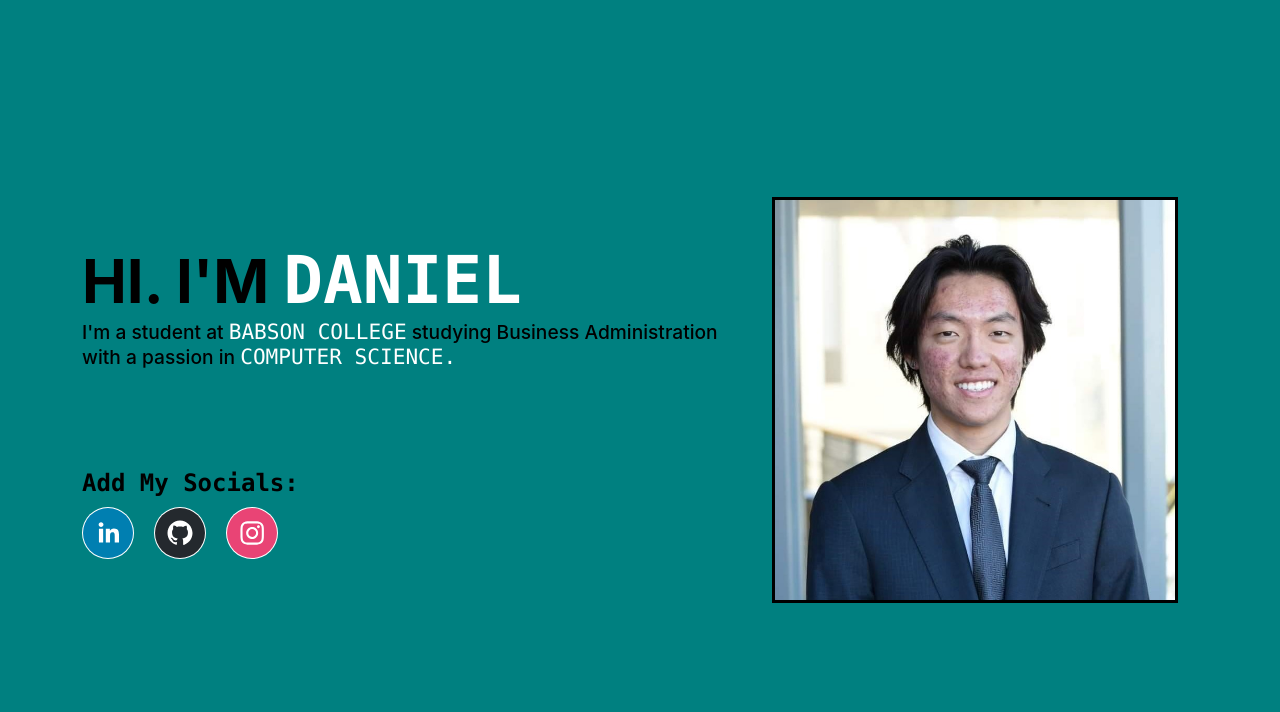
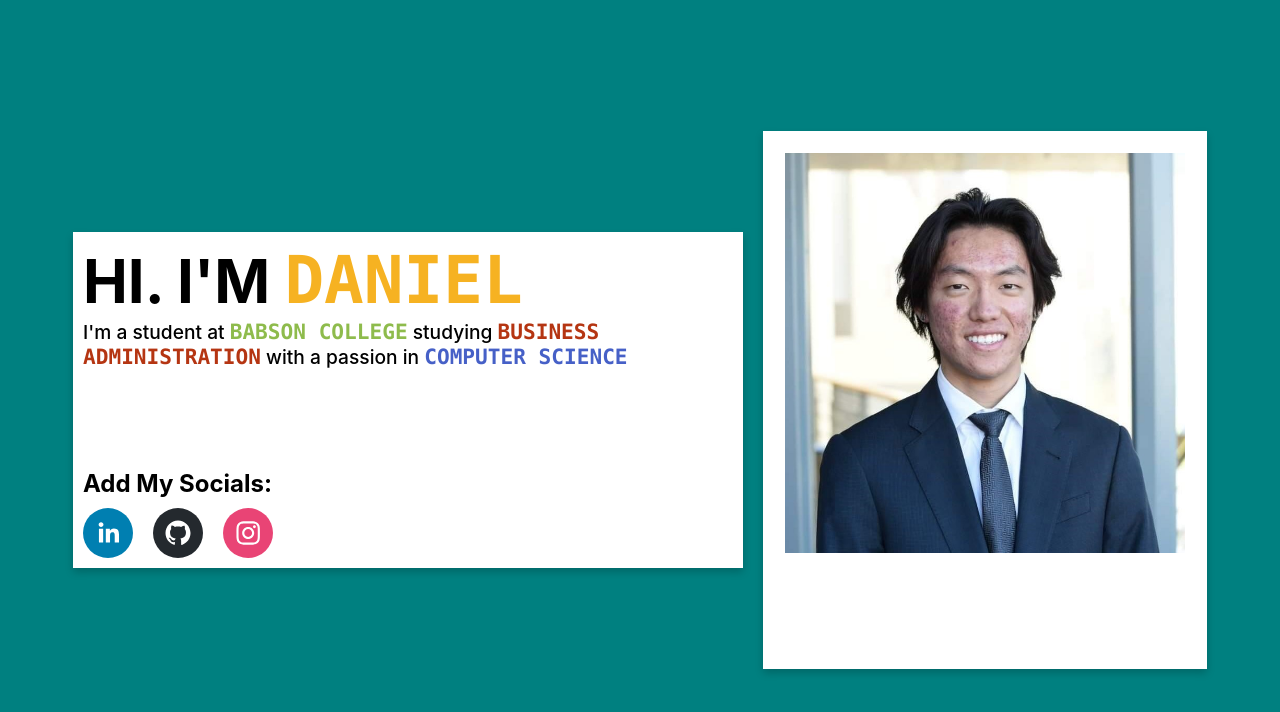
Before and after one commit to Dojo456/personal-website, a React (Create React App) app: page / in a window 1280 px wide. Shown: the top 712 px of the page. Built offline with nearby package versions, Linux system fonts and the light colour scheme.

Commit message:
Prettified profile page

```diff
--- a/src/App.css
+++ b/src/App.css
@@ -1,38 +1,10 @@
-.App {
-  text-align: center;
+.card {
+  /* Add shadows to create the "card" effect */
+  box-shadow: 0 4px 8px 0 rgba(0,0,0,0.2);
+  transition: 0.3s;
 }
 
-.App-logo {
-  height: 40vmin;
-  pointer-events: none;
+/* On mouse-over, add a deeper shadow */
+.card:hover {
+  box-shadow: 0 8px 16px 0 rgba(0,0,0,0.2);
 }
-
-@media (prefers-reduced-motion: no-preference) {
-  .App-logo {
-    animation: App-logo-spin infinite 20s linear;
-  }
-}
-
-.App-header {
-  background-color: #282c34;
-  min-height: 100vh;
-  display: flex;
-  flex-direction: column;
-  align-items: center;
-  justify-content: center;
-  font-size: calc(10px + 2vmin);
-  color: white;
-}
-
-.App-link {
-  color: #61dafb;
-}
-
-@keyframes App-logo-spin {
-  from {
-    transform: rotate(0deg);
-  }
-  to {
-    transform: rotate(360deg);
-  }
-}
--- a/src/App.tsx
+++ b/src/App.tsx
@@ -1,6 +1,6 @@
 import styled from "styled-components";
 import "./App.css";
-import { Profile } from "./Profile";
+import { Profile } from "./profile/Profile";
 
 const StyledApp = styled.div`
     background-color: teal;
--- a/src/Profile.tsx
+++ /dev/null
@@ -1,140 +0,0 @@
-import { FC, useEffect, useRef, useState } from "react";
-import { SocialIcon } from "react-social-icons";
-import styled from "styled-components";
-const headshot = require("./Headshot.jpg");
-
-const DisplayDiv = styled.div<{
-    overflow: boolean;
-}>`
-    display: flex;
-    align-items: center;
-    justify-content: center;
-    min-height: 100vh;
-    width: 100%;
-    flex-direction: ${(props) => (props.overflow ? "column" : "row")};
-`;
-
-const HeadshotImg = styled.img`
-    left: 0;
-    margin: 30px;
-    width: 400px;
-    height: 400px;
-    border: medium solid black;
-`;
-
-const TextDiv = styled.div`
-    padding: 10px;
-`;
-
-const MainText = styled.h1`
-    text-transform: uppercase;
-    font-size: 60px;
-    margin-bottom: 0px;
-    margin-top: 0px;
-    min-width: 300px;
-    max-width: 100%;
-`;
-
-const HighlightedText = styled.span`
-    font-size: 110%;
-    color: white;
-    font-family: "Lucida Console", "Courier New", monospace;
-    text-transform: uppercase;
-`;
-
-const SubText = styled.p`
-    font-size: larger;
-    max-width: 650px;
-    margin-bottom: 0px;
-    font-weight: 500;
-    margin-top: 0px;
-`;
-
-const SocialsDiv = styled.div`
-    margin-top: 100px;
-    display: flex;
-    flex-direction: column;
-`;
-
-const SocialsHeader = styled.span`
-    font-size: x-large;
-    font-weight: bolder;
-    font-family: "Lucida Console", "Courier New", monospace;
-    margin-bottom: 10px;
-`;
-
-const SocialsList = styled.span`
-    display: flex;
-    flex-direction: row;
-`;
-
-interface StyledSocialIconProps {
-    url: string;
-}
-
-const InternalStyledIconDiv = styled.div`
-    width: 52px;
-    height: 52px;
-    background-color: white;
-    border-radius: 100%;
-    margin-right: 20px;
-`;
-
-const InternalStyledIcon = styled(SocialIcon)`
-    left: 1px;
-    top: 1px;
-`;
-
-const StyledSocialIcon: FC<StyledSocialIconProps> = (props) => {
-    return (
-        <InternalStyledIconDiv>
-            <InternalStyledIcon url={props.url}></InternalStyledIcon>
-        </InternalStyledIconDiv>
-    );
-};
-
-export const Profile: FC = () => {
-    const [overflow, setOverflow] = useState(false);
-    const textRef = useRef<HTMLHeadingElement>(null);
-
-    const handleResize = () => {
-        let newOverflow = false;
-
-        if (textRef !== null) {
-            if (textRef.current!.offsetWidth + 460 > window.innerWidth) {
-                newOverflow = true;
-            }
-        }
-
-        setOverflow(newOverflow);
-    };
-
-    useEffect(() => {
-        window.addEventListener("resize", handleResize, false);
-    });
-
-    return (
-        <DisplayDiv overflow={overflow}>
-            <TextDiv>
-                <MainText ref={textRef}>
-                    Hi. I'm <HighlightedText>Daniel</HighlightedText>
-                </MainText>
-                <SubText>
-                    I'm a student at{" "}
-                    <HighlightedText>Babson College</HighlightedText> studying
-                    Business Administration with a passion in{" "}
-                    <HighlightedText>Computer Science.</HighlightedText>
-                </SubText>
-                <SocialsDiv>
-                    <SocialsHeader>Add My Socials:</SocialsHeader>
-                    <SocialsList>
-                        <StyledSocialIcon url="https://www.linkedin.com/in/daniel-liao-350a78202/"></StyledSocialIcon>
-                        <StyledSocialIcon url="https://github.com/Dojo456"></StyledSocialIcon>
-                        <StyledSocialIcon url="https://www.instagram.com/daniy_liao/"></StyledSocialIcon>
-                    </SocialsList>
-                </SocialsDiv>
-            </TextDiv>
-            <HeadshotImg src={headshot} alt="headshot"></HeadshotImg>
-        </DisplayDiv>
-    );
-};
--- /dev/null
+++ b/src/profile/ImageCard.tsx
@@ -0,0 +1,30 @@
+import { FC } from "react";
+import styled from "styled-components";
+
+interface ImageCardProps {
+    src: string;
+    alt: string;
+}
+
+const BorderDiv = styled.div`
+    background-color: white;
+    width: 444px;
+    height: 538px;
+    margin: 10px;
+`;
+
+const HeadshotImg = styled.img`
+    left: 0;
+    margin-left: 22px;
+    margin-top: 22px;
+    width: 400px;
+    height: 400px;
+`;
+
+export const ImageCard: FC<ImageCardProps> = (props) => {
+    return (
+        <BorderDiv className="card">
+            <HeadshotImg src={props.src} alt={props.alt}></HeadshotImg>
+        </BorderDiv>
+    );
+};
--- /dev/null
+++ b/src/profile/Profile.tsx
@@ -0,0 +1,105 @@
+import { FC, useEffect, useRef, useState } from "react";
+import styled from "styled-components";
+import { ImageCard } from "./ImageCard";
+import { SocialDisplays } from "./SocialsDisplay";
+const headshot = require("./Headshot.jpg");
+
+const DisplayDiv = styled.div<{
+    overflow: boolean;
+}>`
+    display: flex;
+    align-items: center;
+    justify-content: center;
+    min-height: 100vh;
+    width: 100%;
+    flex-direction: ${(props) => (props.overflow ? "column" : "row")};
+`;
+
+const TextDiv = styled.div`
+    padding: 10px;
+    margin: 10px;
+    background-color: white;
+`;
+
+const MainText = styled.h1`
+    text-transform: uppercase;
+    font-size: 60px;
+    margin-bottom: 0px;
+    margin-top: 0px;
+    min-width: 300px;
+    max-width: 100%;
+`;
+
+const HighlightedText = styled.span<{
+    color?: string;
+}>`
+    font-size: 110%;
+    color: ${(props) => (props.color ? props.color : undefined)};
+    font-family: "Lucida Console", "Courier New", monospace;
+    font-weight: bolder;
+    text-transform: uppercase;
+`;
+
+const SubText = styled.p`
+    font-size: larger;
+    max-width: 650px;
+    margin-bottom: 0px;
+    font-weight: 500;
+    margin-top: 0px;
+`;
+
+const SocialsDiv = styled.div`
+    margin-top: 100px;
+    display: flex;
+    flex-direction: column;
+`;
+
+export const Profile: FC = () => {
+    const [overflow, setOverflow] = useState(false);
+    const textRef = useRef<HTMLHeadingElement>(null);
+
+    const handleResize = () => {
+        let newOverflow = false;
+
+        if (textRef !== null) {
+            if (textRef.current!.offsetWidth + 460 > window.innerWidth) {
+                newOverflow = true;
+            }
+        }
+
+        setOverflow(newOverflow);
+    };
+
+    useEffect(() => {
+        window.addEventListener("resize", handleResize, false);
+    });
+
+    return (
+        <DisplayDiv overflow={overflow}>
+            <TextDiv className="card">
+                <MainText ref={textRef}>
+                    Hi. I'm{" "}
+                    <HighlightedText color="#F6B222">Daniel</HighlightedText>
+                </MainText>
+                <SubText>
+                    I'm a student at{" "}
+                    <HighlightedText color="#8EBB4C">
+                        Babson College
+                    </HighlightedText>{" "}
+                    studying{" "}
+                    <HighlightedText color="#B53512">
+                        Business Administration
+                    </HighlightedText>{" "}
+                    with a passion in{" "}
+                    <HighlightedText color="#4660C7">
+                        Computer Science
+                    </HighlightedText>
+                </SubText>
+                <SocialsDiv>
+                    <SocialDisplays></SocialDisplays>
+                </SocialsDiv>
+            </TextDiv>
+            <ImageCard src={headshot} alt="headshot"></ImageCard>
+        </DisplayDiv>
+    );
+};
--- /dev/null
+++ b/src/profile/SocialsDisplay.tsx
@@ -0,0 +1,30 @@
+import { FC } from "react";
+import { SocialIcon } from "react-social-icons";
+import styled from "styled-components";
+
+const SocialsHeader = styled.span`
+    font-size: x-large;
+    font-weight: bolder;
+    margin-bottom: 10px;
+`;
+
+const SocialsList = styled.span`
+    display: flex;
+    flex-direction: row;
+`;
+const StyledSocialIcon = styled(SocialIcon)`
+    margin-right: 20px;
+`;
+
+export const SocialDisplays: FC = () => {
+    return (
+        <>
+            <SocialsHeader>Add My Socials:</SocialsHeader>
+            <SocialsList>
+                <StyledSocialIcon url="https://www.linkedin.com/in/daniel-liao-350a78202/"></StyledSocialIcon>
+                <StyledSocialIcon url="https://github.com/Dojo456"></StyledSocialIcon>
+                <StyledSocialIcon url="https://www.instagram.com/daniy_liao/"></StyledSocialIcon>
+            </SocialsList>
+        </>
+    );
+};
```
Also changed, not shown: src/profile/Headshot.jpg (renamed from src/Headshot.jpg).
